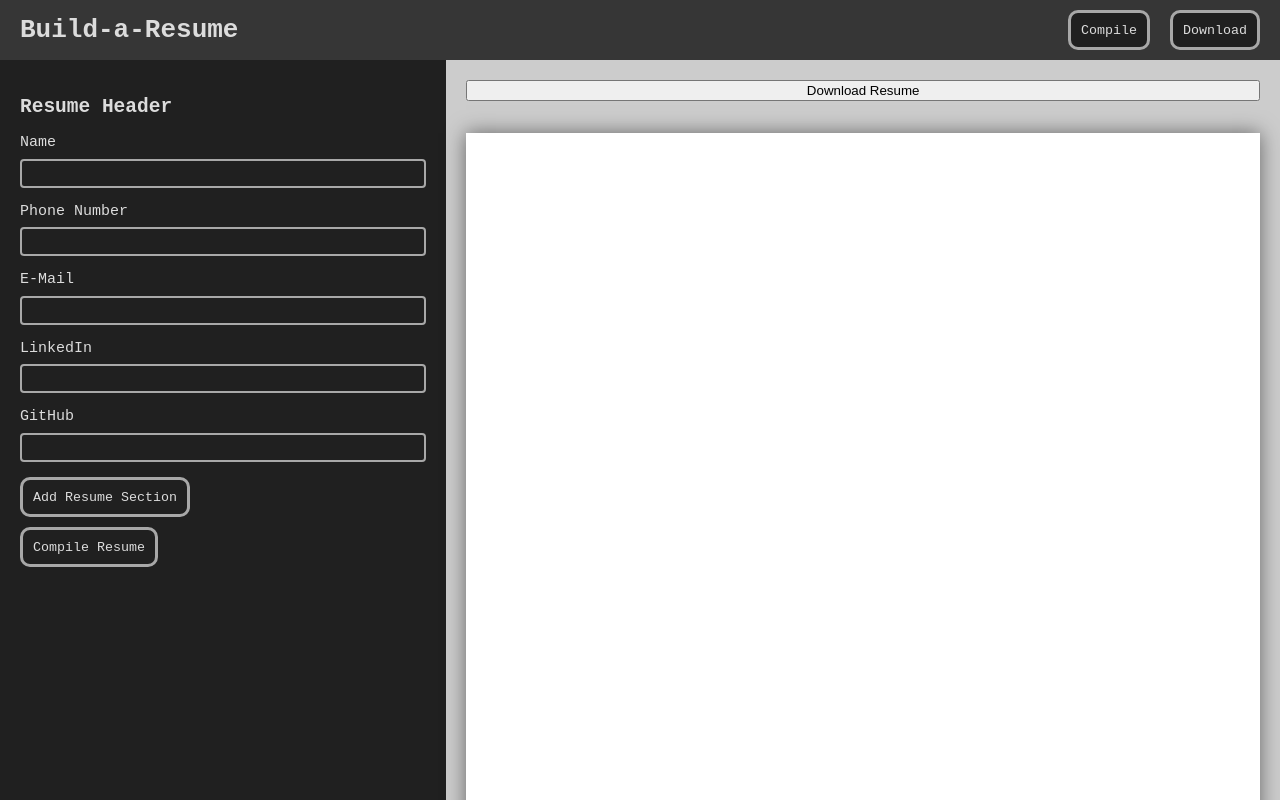
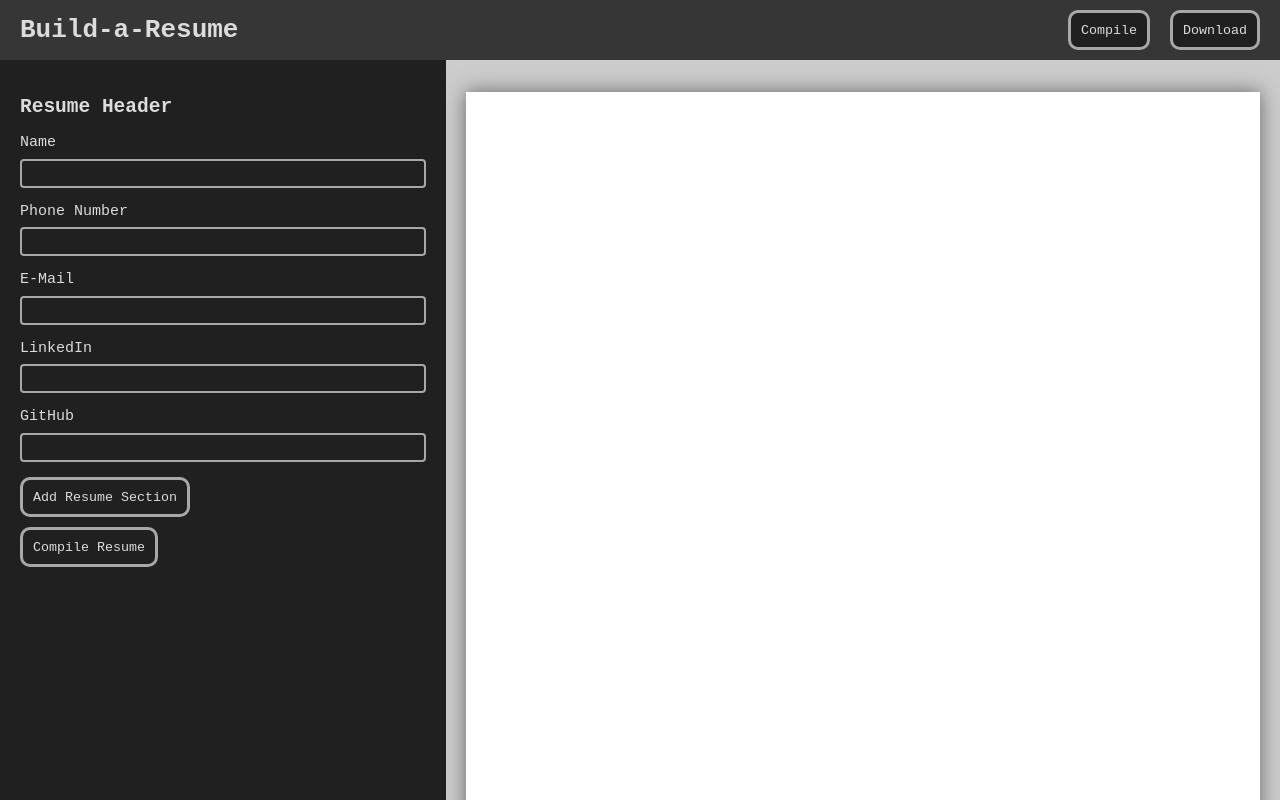
Before and after one commit to stelleron/resume-builder, a React (Vite) app in the folder frontend/: page / in a window 1280 px wide. Shown: the top 800 px of the page. Built offline with nearby package versions, Linux system fonts and the light colour scheme.

Commit message:
Moved download button

```diff
--- a/frontend/src/App.css
+++ b/frontend/src/App.css
@@ -55,6 +55,7 @@ body {
   background: rgb(204, 204, 204);
   display: flex;
   flex-direction: column;
+  padding-top: 0px;
 }
 
 :root {
--- a/frontend/src/App.jsx
+++ b/frontend/src/App.jsx
@@ -87,27 +87,8 @@ function ResumeBuilder(props) {
 }
 
 function ResumePreview(props) {
-  const download_page = function() {
-    var prtContent = document.getElementById("resume-page");
-    var WinPrint = window.open('', '', 'left=0,top=0,width=800,height=900,toolbar=0,scrollbars=0,status=0');
-
-    WinPrint.document.write('<html><head><title>My Resume</title>');
-    WinPrint.document.write('<link rel="stylesheet" href="src/App.css" type="text/css" media="print">');
-    WinPrint.document.write('</head><body >');
-    WinPrint.document.write(prtContent.innerHTML);
-    WinPrint.document.write('</body></html>');
-    WinPrint.document.close();
-
-    WinPrint.onload = function() {
-      WinPrint.print();
-      WinPrint.close();
-  };
-
-  }
-
   return (
     <div className="section-box" id="resume-preview">
-      <button onClick={download_page}>Download Resume</button>
       <div id="resume-page">
         <div className="page">
           <div className='resume-name'>{props.resume_header.name}</div>
@@ -152,6 +133,23 @@ function App() {
     })
   }
 
+  const downloadPage = function() {
+      var prtContent = document.getElementById("resume-page");
+      var WinPrint = window.open('', '', 'left=0,top=0,width=800,height=900,toolbar=0,scrollbars=0,status=0');
+
+      WinPrint.document.write('<html><head><title>My Resume</title>');
+      WinPrint.document.write('<link rel="stylesheet" href="src/App.css" type="text/css" media="print">');
+      WinPrint.document.write('</head><body >');
+      WinPrint.document.write(prtContent.innerHTML);
+      WinPrint.document.write('</body></html>');
+      WinPrint.document.close();
+
+      WinPrint.onload = function() {
+        WinPrint.print();
+        WinPrint.close();
+    };
+  }
+
   return (
     <div>
         <div className='page-header'>
@@ -160,7 +158,7 @@ function App() {
           </h1>
           <div className='right-bar'>
               <input type='button' value="Compile" className='bar-button'></input>
-              <input type='button' value="Download" className='bar-button'></input>
+              <input type='button' value="Download" className='bar-button' onClick={downloadPage}></input>
           </div>
         </div>
         <div id="resume-cont">
```
